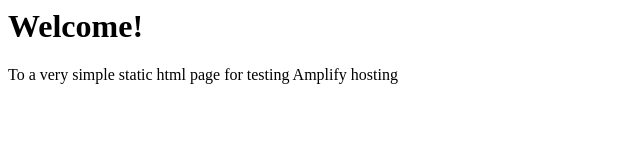
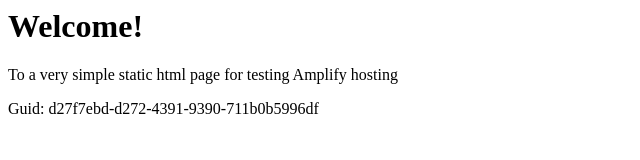
Before and after one commit to aws-aemilia-gru/Github-PR-Commit-Integration-Test-DoNotTouch-v0-prod-sa-east-1, a website: page src/index.html in a window 1280 px wide. Shown: the whole page, without its empty margins (0-640 px from the left). Drawn offline with Linux system fonts and the light colour scheme.

Commit message:
commit from integ tests

```diff
--- a/src/index.html
+++ b/src/index.html
@@ -1,3 +1,5 @@
+
+
 <html lang="en">
 
 <head>
@@ -10,6 +12,6 @@
 <body>
     <h1>Welcome!</h1>
     <p>To a very simple static html page for testing Amplify hosting</p>
-</body>
+    <p>Guid: d27f7ebd-d272-4391-9390-711b0b5996df</p></body>
 
 </html>
```
